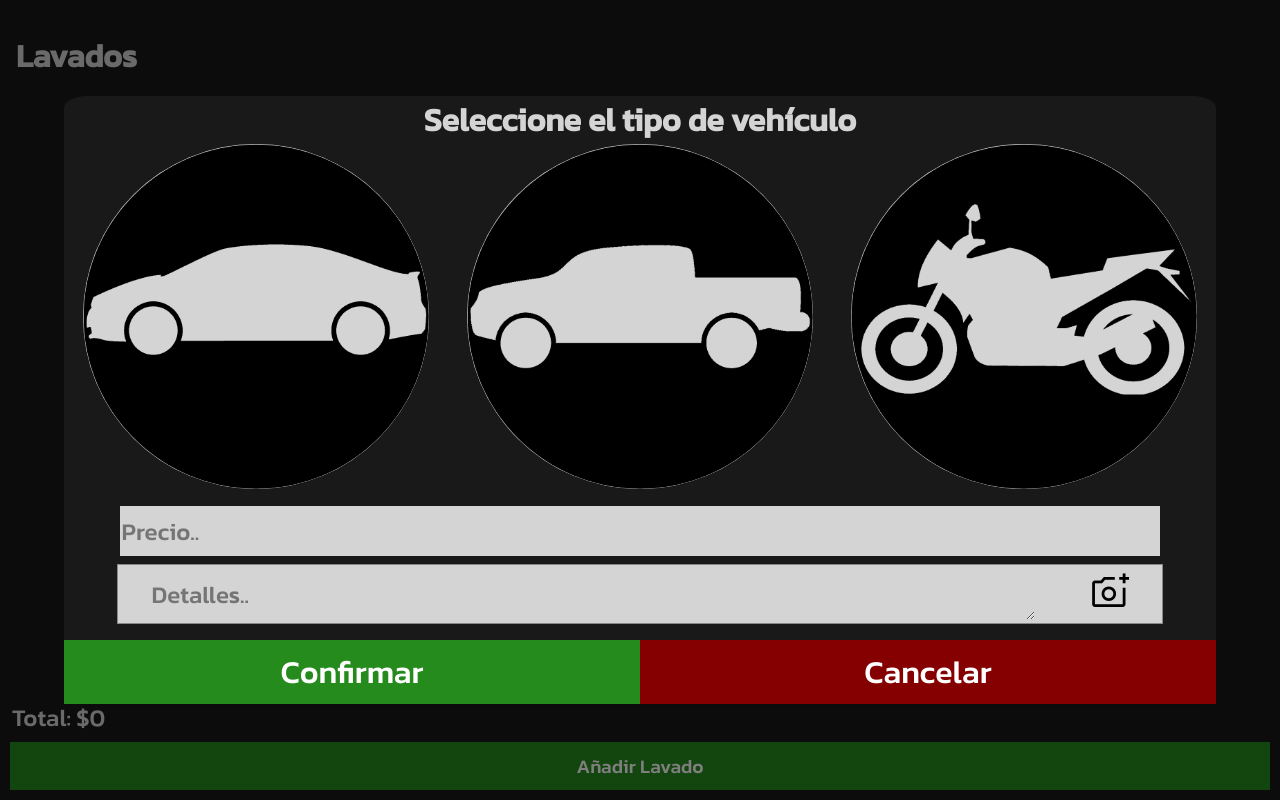
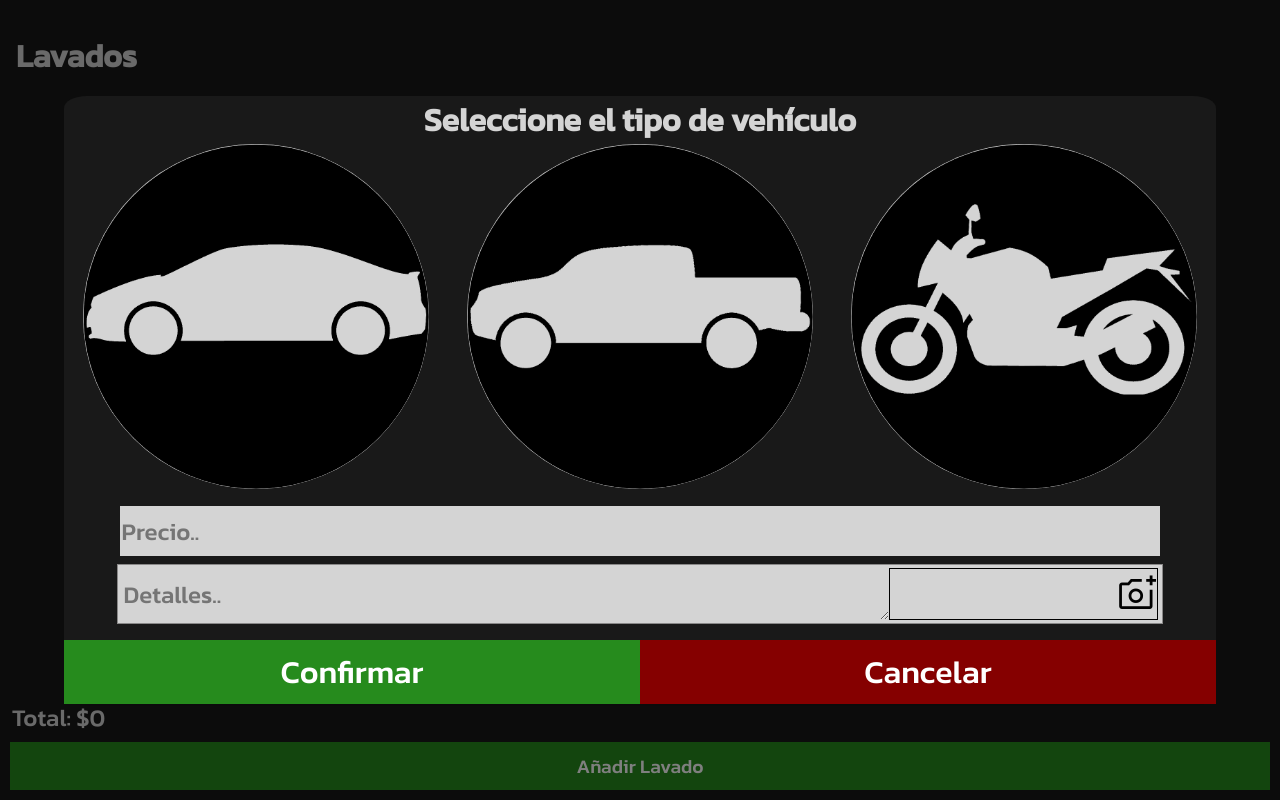
Before and after one commit to aleegz/parking_management, a React (Vite) app: page / in a window 1280 px wide. Both pictures are taken after a click on the button "Añadir Lavado". Built offline with nearby package versions, Linux system fonts and the light colour scheme.

Commit message:
[FIXED] Error button add image of the washing carried out

```diff
--- a/src/styles/Modal.module.scss
+++ b/src/styles/Modal.module.scss
@@ -66,7 +66,7 @@
     height: 2em;
     font-size: 1.5em;
     margin-top: 0.7em;
-    -moz-appearance: textfield;
+    //-moz-appearance: textfield;
     background: #D4D4D4;
     border: none;
   }
@@ -97,6 +97,11 @@
     .add_img {
       border: none;
       background-color: #0000;
+      width: 30%;
+      display: flex;
+      align-items: center;
+      justify-content: flex-end;
+      border: 1px solid;
 
       span {
         font-size: 3em;
```
Also changed, not shown: 5 other files (tests, documents, lock files or other folders).
